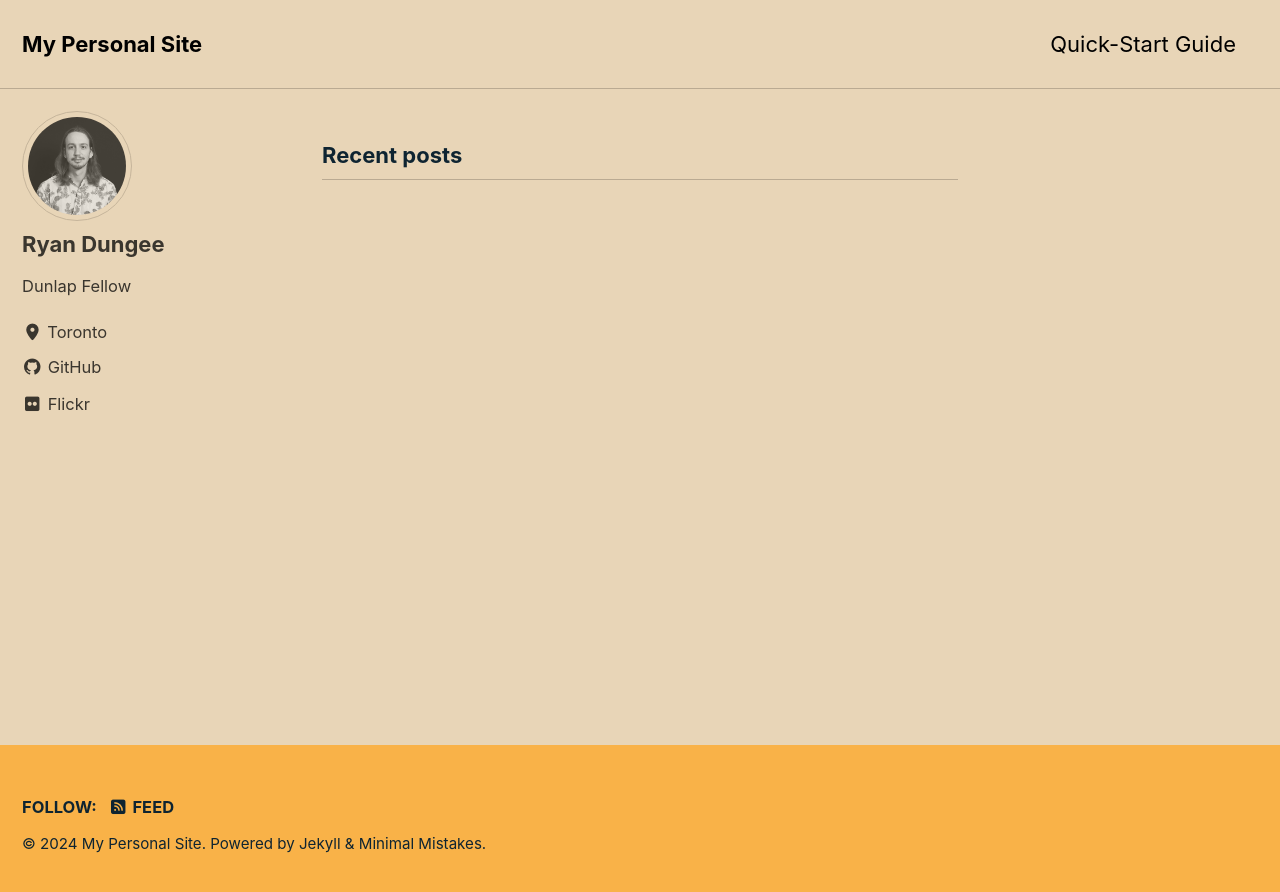
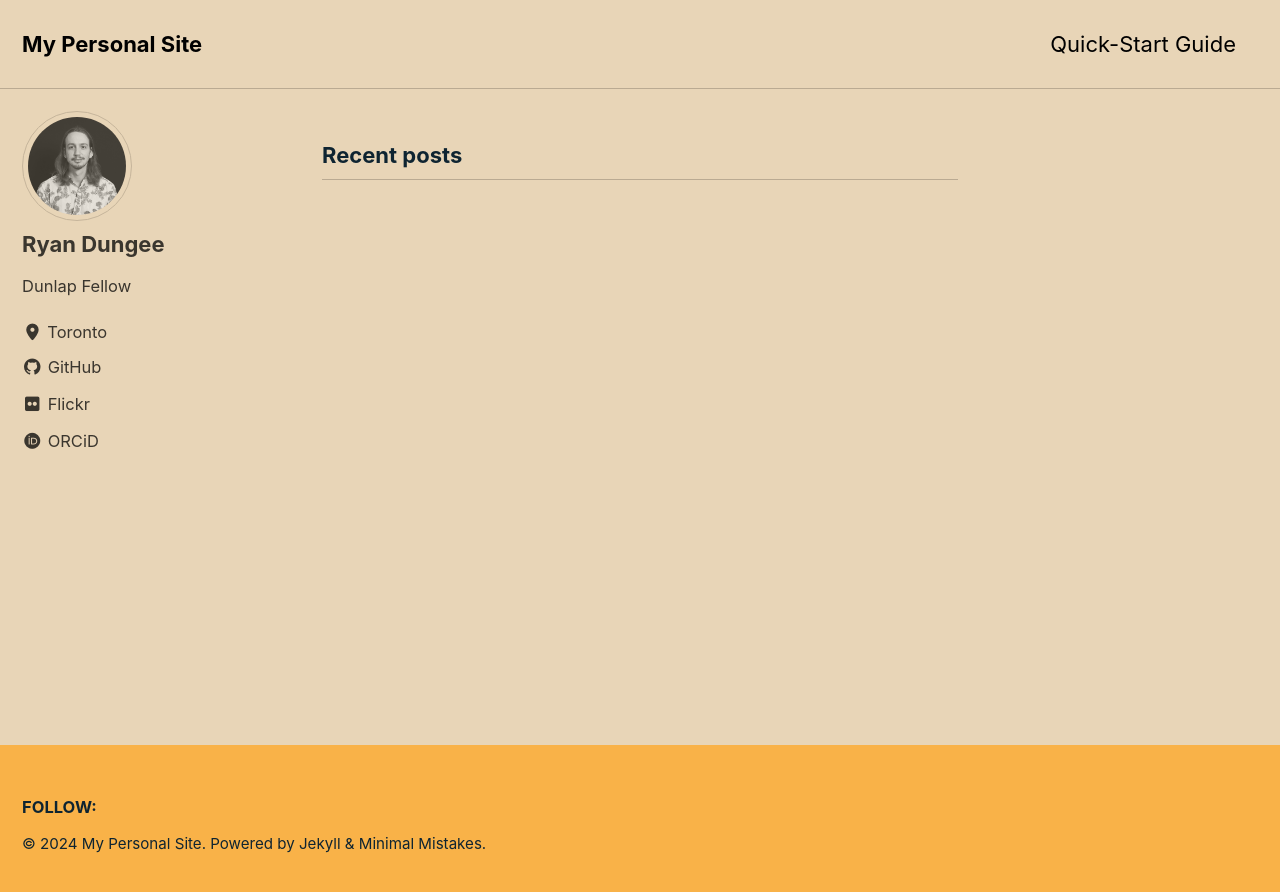
Before and after one commit to rdungee/rdungee.github.io, a Jekyll site: the page built from index.html, in a window 1280 px wide. Shown: the top 892 px of the page. Built offline with Jekyll 4.4.1, drawn with Linux system fonts in a browser that asks for light colours; cached includes are drawn as plain includes; the list of posts is cut into pages by our own code.

Commit message:
no feed in footer

```diff
--- a/_config.yml
+++ b/_config.yml
@@ -67,7 +67,7 @@ reCaptcha:
   secret                 :
 atom_feed:
   path                   : # blank (default) uses feed.xml
-  hide                   : # true, false (default)
+  hide                   : true # true, false (default)
 search                   : # true, false (default)
 search_full_content      : # true, false (default)
 search_provider          : # lunr (default), algolia, google
@@ -137,6 +137,9 @@ author:
     - label: "Flickr"
       icon: "fab fa-fw fa-flickr"
       url: "https://www.flickr.com/photos/198080685@N02/"
+    - label: "ORCiD"
+      icon: "fab fa-fw fa-orcid"
+      url: "https://orcid.org/0000-0001-6669-0217"
 
 # Site Footer
 footer:
```
